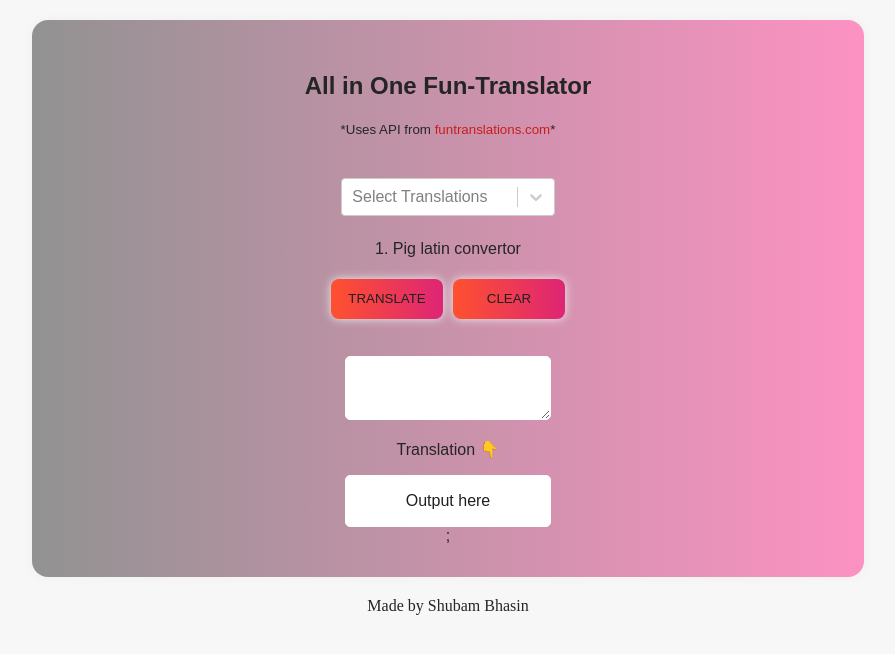
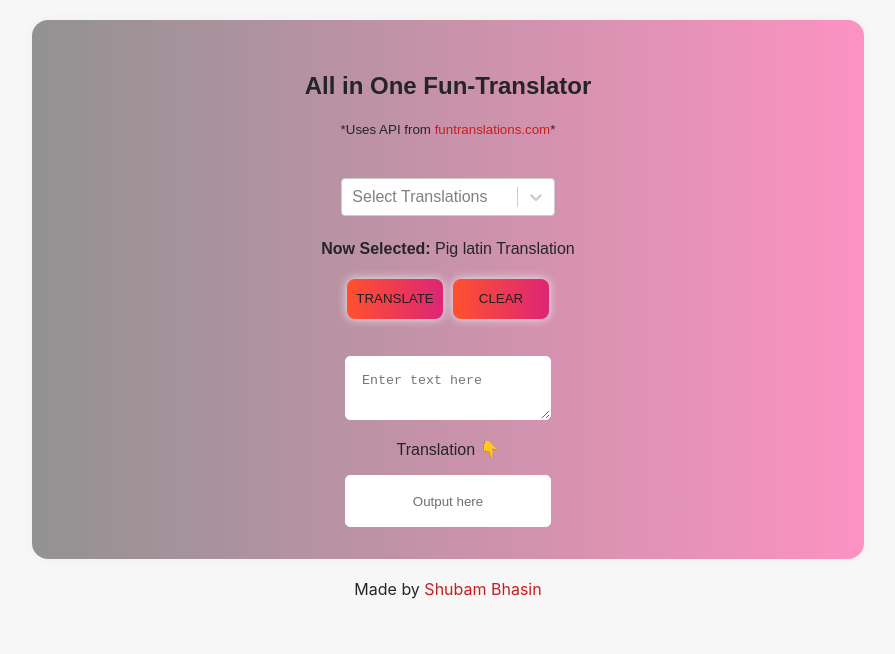
Before and after one commit to shubambhasin/All-in-one-transalator, a React (Create React App) app: page / in a window 1280 px wide. Shown: the top 654 px of the page, without its empty margins (192-1087 px from the left). Built offline with nearby package versions, Linux system fonts and the light colour scheme.

Commit message:
fix: few bugs fixed

```diff
--- a/public/index.html
+++ b/public/index.html
@@ -1,16 +1,18 @@
 <!DOCTYPE html>
 <html lang="en">
-
   <head>
-	<meta charset="utf-8">
-	<meta name="viewport" content="width=device-width, initial-scale=1, shrink-to-fit=no">
-	<meta name="theme-color" content="#000000">
+    <meta charset="utf-8" />
+    <meta
+      name="viewport"
+      content="width=device-width, initial-scale=1, shrink-to-fit=no"
+    />
+    <meta name="theme-color" content="#000000" />
     <!--
       manifest.json provides metadata used when your web app is added to the
       homescreen on Android. See https://developers.google.com/web/fundamentals/engage-and-retain/web-app-manifest/
     -->
-	<link rel="manifest" href="%PUBLIC_URL%/manifest.json">
-	<link rel="shortcut icon" href="%PUBLIC_URL%/favicon.ico">
+    <link rel="manifest" href="%PUBLIC_URL%/manifest.json" />
+    <link rel="shortcut icon" href="%PUBLIC_URL%/favicon.ico" />
     <!--
       Notice the use of %PUBLIC_URL% in the tags above.
       It will be replaced with the URL of the `public` folder during the build.
@@ -20,7 +22,7 @@
       work correctly both with client-side routing and a non-root public URL.
       Learn how to configure a non-root public URL by running `npm run build`.
     -->
-	<title>React App</title>
+    <title>All in one translator</title>
   </head>
 
   <body>
@@ -39,5 +41,4 @@
       To create a production bundle, use `npm run build` or `yarn build`.
     -->
   </body>
-
 </html>
--- a/src/App.js
+++ b/src/App.js
@@ -8,7 +8,13 @@ export default function App() {
       <div className="App">
         <Main />
       </div>
-      <footer className="center">Made by Shubam Bhasin </footer>
+      <footer className="center">
+        Made by{" "}
+        <a href="https://github.com/shubambhasin" className="link">
+          Shubam Bhasin
+        </a>{" "}
+      </footer>
+      <br />
     </div>
   );
 }
--- a/src/Component/Main.js
+++ b/src/Component/Main.js
@@ -4,7 +4,7 @@ import Select from "react-select";
 var translationObj = [
   {
     value: "1",
-    label: "Pig latin convertor",
+    label: "Pig latin Translation",
     conversion: "pig-latin"
   },
   {
@@ -152,7 +152,7 @@ const Main = () => {
   var text_area = document.querySelector(".text-area");
   const clear = () => {
     outputDiv.innerHTML = "";
-    text_area.value = "";
+    text_area.value = " ";
   };
   return (
     <div>
@@ -175,7 +175,7 @@ const Main = () => {
       />
 
       <p>
-        {selected.value}. {selected.label}
+        <strong>Now Selected:</strong> {selected.label}
       </p>
 
       <div>
@@ -187,6 +187,7 @@ const Main = () => {
         </button>
         <div>
           <textarea
+            placeholder="Enter text here"
             className="text-area"
             onChange={userInputHandler}
           ></textarea>
@@ -197,7 +198,9 @@ const Main = () => {
             👇
           </span>
         </p>
-        <div className="output">Output here</div>;
+        <div className="output">
+          <small>Output here</small>
+        </div>
       </div>
     </div>
   );
--- a/src/styles.css
+++ b/src/styles.css
@@ -4,6 +4,8 @@ body {
   display: flex;
   justify-content: center;
   color: rgb(37, 37, 37);
+  font-family: -apple-system, BlinkMacSystemFont, "Segoe UI", Roboto, Oxygen,
+    Ubuntu, Cantarell, "Open Sans", "Helvetica Neue", sans-serif;
 }
 .App {
   background-image: linear-gradient(
@@ -74,7 +76,7 @@ textarea:hover {
   width: 60%;
   transition: 1s;
 
-  color: rgb(32, 32, 32);
+  color: rgb(111, 111, 111);
 }
 .output:hover {
   border: 1px solid #dd2476;
@@ -91,7 +93,7 @@ textarea:hover {
   padding: 0.5rem;
   border: none;
   border-radius: 0.5rem;
-  width: 7rem;
+  width: 6rem;
   height: 2.5rem;
   outline: none;
   transition: 0.5s;
@@ -104,7 +106,7 @@ textarea:hover {
 }
 .btn:hover {
   cursor: pointer;
-  width: 7.5rem;
+  width: 6.5rem;
   background-position: right center; /* change the direction of the change here */
   color: #fff;
 }
```
Lines whose indentation alone changed are shown as unchanged.
